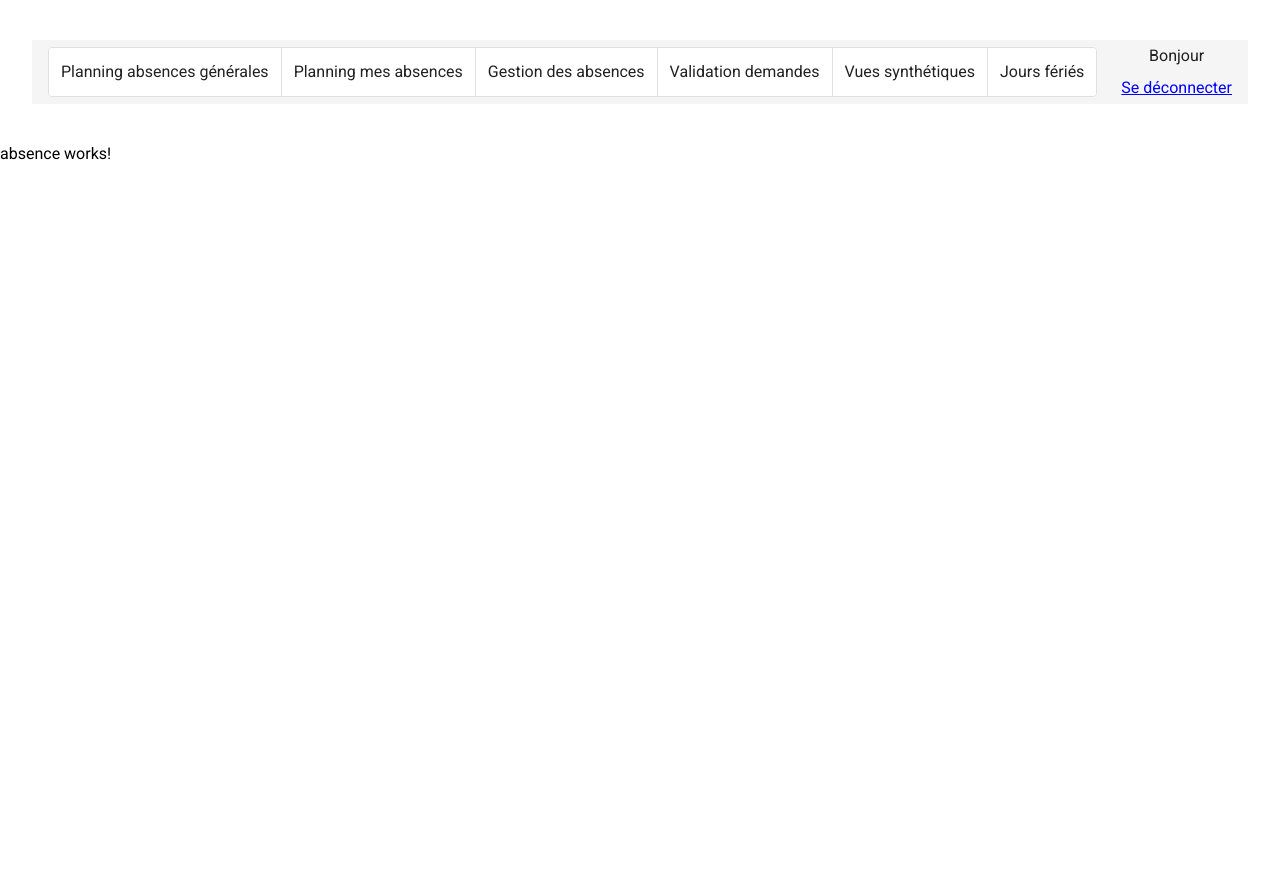
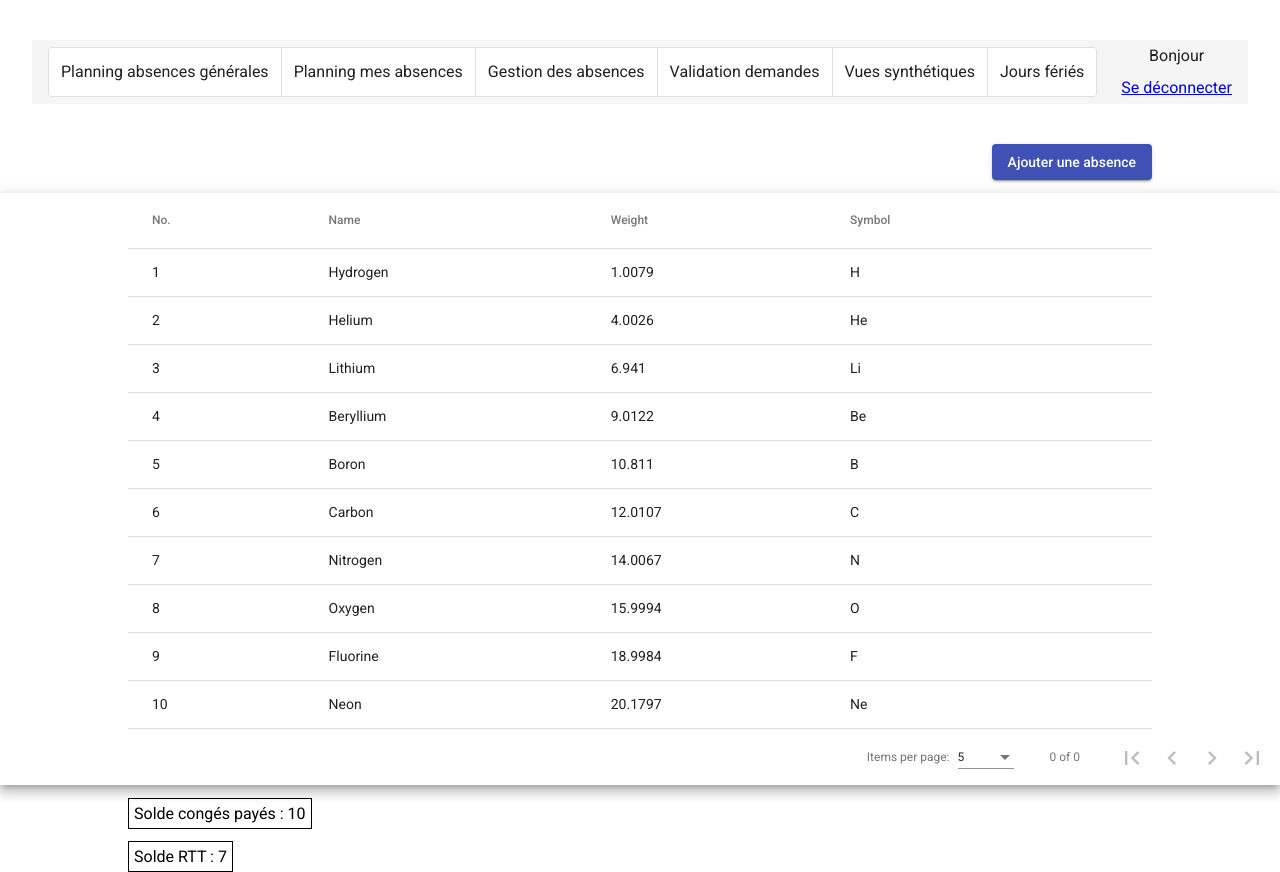
Before and after one commit to digi-d12-g2/gdc-front, an Angular app in the folder gdc/: page /absence in a window 1280 px wide. Before the commit the page ends 840 px from the top, so only its background shows below. Built offline with nearby package versions, Linux system fonts and the light colour scheme.

Commit message:
table paginator

```diff
--- a/gdc/src/app/app.module.ts
+++ b/gdc/src/app/app.module.ts
@@ -14,6 +14,8 @@ import { HttpClientModule } from '@angular/common/http';
 import { AbsenceComponent } from './pages/absence/absence.component';
 import { SharedModule } from './shared/shared.module';
 import { LayoutComponent } from './layout/layout.component';
+import { MatTableModule } from '@angular/material/table';
+import { MatPaginatorModule } from '@angular/material/paginator';
 
 @NgModule({
   declarations: [AppComponent, LoginComponent, AbsenceComponent, LayoutComponent],
@@ -28,7 +30,9 @@ import { LayoutComponent } from './layout/layout.component';
     FormsModule,
     ReactiveFormsModule,
     HttpClientModule,
-    SharedModule
+    SharedModule,
+    MatTableModule,
+    MatPaginatorModule,
   ],
   providers: [],
   bootstrap: [AppComponent],
--- a/gdc/src/app/pages/absence/absence.component.css
+++ b/gdc/src/app/pages/absence/absence.component.css
@@ -0,0 +1,20 @@
+.button {
+  display: flex;
+  justify-content: flex-end;
+  margin-right: 10%;
+}
+
+table {
+  margin-left: auto;
+  margin-right: auto;
+  margin-top: 1%;
+  width: 80%;
+}
+
+.balance {
+  border: solid 1px;
+  width: fit-content;
+  padding: 5px;
+  margin-left: 10%;
+  margin-top: 1%;
+}
--- a/gdc/src/app/pages/absence/absence.component.html
+++ b/gdc/src/app/pages/absence/absence.component.html
@@ -1 +1,40 @@
-<p>absence works!</p>
+<div class="button">
+  <button mat-raised-button color="primary">Ajouter une absence</button>
+</div>
+
+<div class="mat-elevation-z8">
+  <table mat-table [dataSource]="dataSource">
+
+    <!-- Position Column -->
+    <ng-container matColumnDef="position">
+      <th mat-header-cell *matHeaderCellDef> No. </th>
+      <td mat-cell *matCellDef="let element"> {{element.position}} </td>
+    </ng-container>
+
+    <!-- Name Column -->
+    <ng-container matColumnDef="name">
+      <th mat-header-cell *matHeaderCellDef> Name </th>
+      <td mat-cell *matCellDef="let element"> {{element.name}} </td>
+    </ng-container>
+
+    <!-- Weight Column -->
+    <ng-container matColumnDef="weight">
+      <th mat-header-cell *matHeaderCellDef> Weight </th>
+      <td mat-cell *matCellDef="let element"> {{element.weight}} </td>
+    </ng-container>
+
+    <!-- Symbol Column -->
+    <ng-container matColumnDef="symbol">
+      <th mat-header-cell *matHeaderCellDef> Symbol </th>
+      <td mat-cell *matCellDef="let element"> {{element.symbol}} </td>
+    </ng-container>
+
+    <tr mat-header-row *matHeaderRowDef="displayedColumns"></tr>
+    <tr mat-row *matRowDef="let row; columns: displayedColumns;"></tr>
+  </table>
+
+  <mat-paginator [pageSizeOptions]="[5, 10, 50]" showFirstLastButtons></mat-paginator>
+</div>
+
+<div class="balance paid-vacations">Solde congés payés : 10</div>
+<div class="balance rtt">Solde RTT : 7</div>
--- a/gdc/src/app/pages/absence/absence.component.ts
+++ b/gdc/src/app/pages/absence/absence.component.ts
@@ -1,4 +1,25 @@
 import { Component, OnInit } from '@angular/core';
+import { MatTableDataSource } from '@angular/material/table';
+
+export interface PeriodicElement {
+  name: string;
+  position: number;
+  weight: number;
+  symbol: string;
+}
+
+const ELEMENT_DATA: PeriodicElement[] = [
+  {position: 1, name: 'Hydrogen', weight: 1.0079, symbol: 'H'},
+  {position: 2, name: 'Helium', weight: 4.0026, symbol: 'He'},
+  {position: 3, name: 'Lithium', weight: 6.941, symbol: 'Li'},
+  {position: 4, name: 'Beryllium', weight: 9.0122, symbol: 'Be'},
+  {position: 5, name: 'Boron', weight: 10.811, symbol: 'B'},
+  {position: 6, name: 'Carbon', weight: 12.0107, symbol: 'C'},
+  {position: 7, name: 'Nitrogen', weight: 14.0067, symbol: 'N'},
+  {position: 8, name: 'Oxygen', weight: 15.9994, symbol: 'O'},
+  {position: 9, name: 'Fluorine', weight: 18.9984, symbol: 'F'},
+  {position: 10, name: 'Neon', weight: 20.1797, symbol: 'Ne'},
+];
 
 @Component({
   selector: 'app-absence',
@@ -6,6 +27,8 @@ import { Component, OnInit } from '@angular/core';
   styleUrls: ['./absence.component.css']
 })
 export class AbsenceComponent implements OnInit {
+  displayedColumns: string[] = ['position', 'name', 'weight', 'symbol'];
+  dataSource = new MatTableDataSource(ELEMENT_DATA);
 
   constructor() { }
 
```
Also changed, not shown: gdc/src/app/services/absence/absence.service.ts (added, +16 -0 lines), gdc/src/app/services/auth/auth.service.ts (+4 -3 lines), 1 other file (tests, documents, lock files or other folders).
